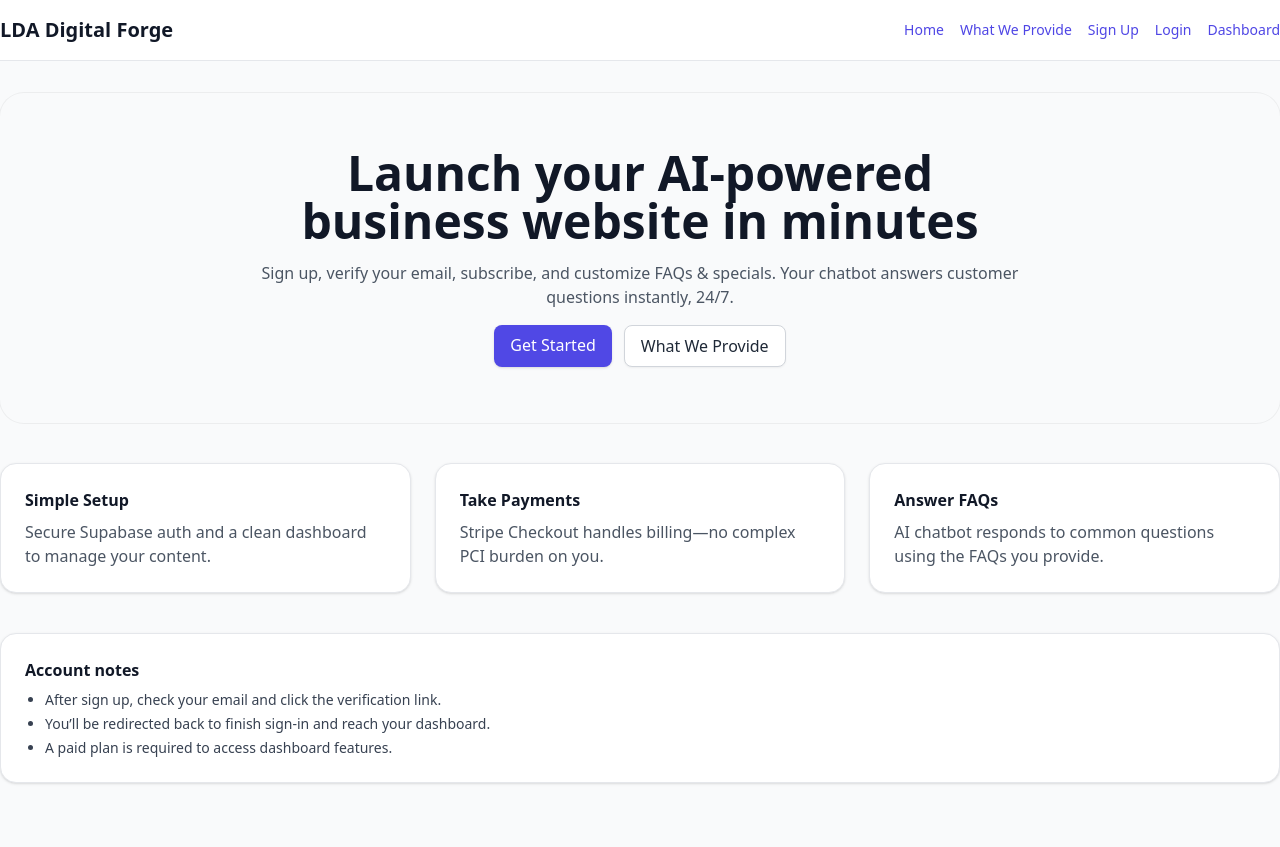
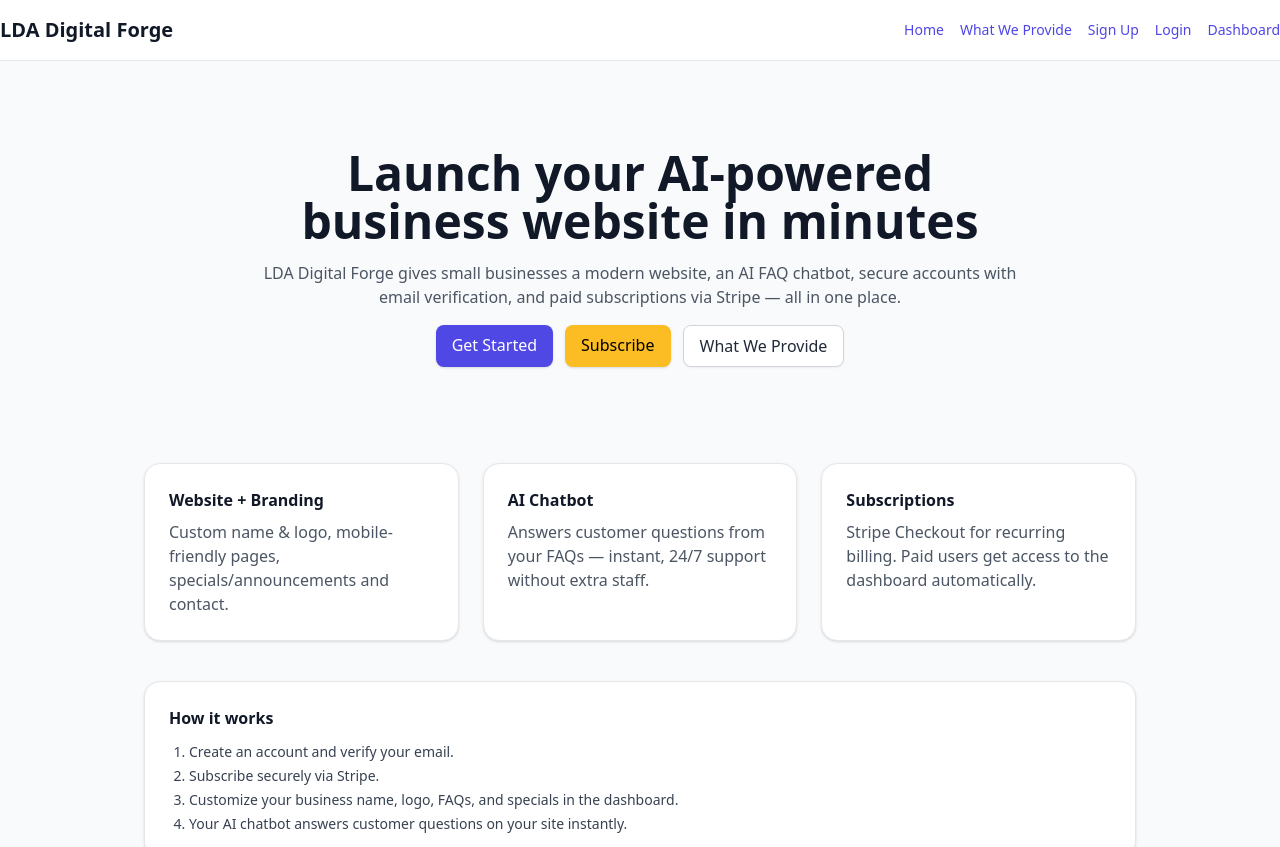
Before and after one commit to LandenAdams/lda-digital-forge, a Next.js app: page / in a window 1280 px wide. Shown: the top 847 px of the page. Before the commit the page ends 815 px from the top, so only its background shows below. Built offline with nearby package versions, Linux system fonts and the light colour scheme.

Commit message:
Update index.tsx

```diff
--- a/pages/index.tsx
+++ b/pages/index.tsx
@@ -3,54 +3,73 @@ import Link from "next/link";
 
 export default function Home() {
   return (
-    <div className="space-y-10">
+    <div className="container max-w-5xl mx-auto px-4 space-y-10">
       <Head>
         <title>LDA Digital Forge</title>
         <meta
           name="description"
-          content="LDA Digital Forge: AI-powered business websites with built-in chatbot, email verification, and subscription management."
+          content="Launch an AI-powered business website with built-in chatbot and Stripe subscriptions in minutes."
         />
       </Head>
 
       {/* Hero */}
-      <section className="hero rounded-3xl p-10 md:p-14 text-center ring-1 ring-black/5">
+      <section className="hero p-10 md:p-14 text-center">
         <div className="max-w-3xl mx-auto space-y-4">
           <h1 className="text-3xl md:text-5xl font-extrabold leading-tight">
             Launch your AI-powered business website in minutes
           </h1>
           <p className="text-gray-600">
-            Sign up, verify your email, subscribe, and customize FAQs & specials.
-            Your chatbot answers customer questions instantly, 24/7.
+            LDA Digital Forge gives small businesses a modern website, an AI FAQ chatbot,
+            secure accounts with email verification, and paid subscriptions via Stripe —
+            all in one place.
           </p>
           <div className="flex flex-wrap gap-3 justify-center">
             <Link className="btn" href="/signup">Get Started</Link>
-            <Link className="btn btn-secondary" href="/service-description">What We Provide</Link>
+            <Link className="btn-accent" href="/subscribe">Subscribe</Link>
+            <Link className="btn-secondary" href="/service-description">What We Provide</Link>
           </div>
         </div>
       </section>
 
-      {/* Features */}
+      {/* Value Props */}
       <section className="grid md:grid-cols-3 gap-6">
         <div className="card">
-          <h3 className="font-semibold mb-2">Simple Setup</h3>
-          <p className="text-gray-600">Secure Supabase auth and a clean dashboard to manage your content.</p>
+          <h3 className="font-semibold mb-2">Website + Branding</h3>
+          <p className="text-gray-600">
+            Custom name & logo, mobile-friendly pages, specials/announcements and contact.
+          </p>
         </div>
         <div className="card">
-          <h3 className="font-semibold mb-2">Take Payments</h3>
-          <p className="text-gray-600">Stripe Checkout handles billing—no complex PCI burden on you.</p>
+          <h3 className="font-semibold mb-2">AI Chatbot</h3>
+          <p className="text-gray-600">
+            Answers customer questions from your FAQs — instant, 24/7 support without extra staff.
+          </p>
         </div>
         <div className="card">
-          <h3 className="font-semibold mb-2">Answer FAQs</h3>
-          <p className="text-gray-600">AI chatbot responds to common questions using the FAQs you provide.</p>
+          <h3 className="font-semibold mb-2">Subscriptions</h3>
+          <p className="text-gray-600">
+            Stripe Checkout for recurring billing. Paid users get access to the dashboard automatically.
+          </p>
         </div>
       </section>
 
-      {/* Notes */}
+      {/* How it works */}
+      <section className="card">
+        <h3 className="font-semibold mb-3">How it works</h3>
+        <ol className="list-decimal pl-5 text-gray-700 space-y-1 text-sm">
+          <li>Create an account and verify your email.</li>
+          <li>Subscribe securely via Stripe.</li>
+          <li>Customize your business name, logo, FAQs, and specials in the dashboard.</li>
+          <li>Your AI chatbot answers customer questions on your site instantly.</li>
+        </ol>
+      </section>
+
+      {/* Account notes */}
       <section className="card">
         <h3 className="font-semibold mb-2">Account notes</h3>
         <ul className="list-disc pl-5 text-sm text-gray-700 space-y-1">
           <li>After sign up, check your email and click the verification link.</li>
-          <li>You’ll be redirected back to finish sign-in and reach your dashboard.</li>
+          <li>You’ll be redirected back to finish sign-in.</li>
           <li>A paid plan is required to access dashboard features.</li>
         </ul>
       </section>
```
